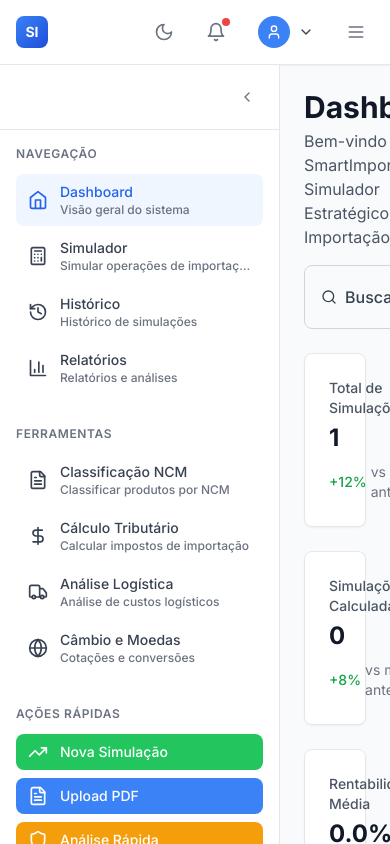
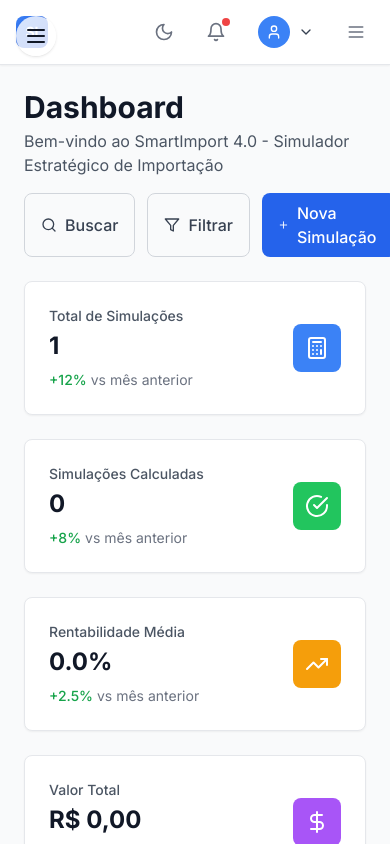
Before and after one commit to OLVCORE/SmartImport-4.0, a React (Vite) app: page / in a window 390 px wide. Shown: the top 844 px of the page. Built offline with nearby package versions, Linux system fonts and the light colour scheme.

Commit message:
feat: implement responsive sidebar with mobile drawer navigation

```diff
--- a/src/components/Layout/Sidebar.jsx
+++ b/src/components/Layout/Sidebar.jsx
@@ -1,226 +1,94 @@
-import React, { useState } from 'react'
-import { Link, useLocation } from 'react-router-dom'
-import { motion } from 'framer-motion'
-import {
-  Home,
-  Calculator,
-  History,
-  BarChart3,
-  Settings,
-  HelpCircle,
-  ChevronRight,
-  ChevronLeft,
-  FileText,
-  Globe,
-  Truck,
-  DollarSign,
-  Shield,
-  TrendingUp
-} from 'lucide-react'
+import React from 'react'
+import { Home, FileText, History, BarChart2, Menu, X, Settings, User, Bell, Shield, Palette, Globe, DollarSign, Sun, Moon, Monitor } from 'lucide-react'
+import { useState } from 'react'
 
-const Sidebar = () => {
-  const [isCollapsed, setIsCollapsed] = useState(false)
-  const location = useLocation()
-
-  const navigation = [
-    {
-      name: 'Dashboard',
-      href: '/',
-      icon: Home,
-      description: 'Visão geral do sistema'
-    },
-    {
-      name: 'Simulador',
-      href: '/simulator',
-      icon: Calculator,
-      description: 'Simular operações de importação'
-    },
-    {
-      name: 'Histórico',
-      href: '/history',
-      icon: History,
-      description: 'Histórico de simulações'
-    },
-    {
-      name: 'Relatórios',
-      href: '/reports',
-      icon: BarChart3,
-      description: 'Relatórios e análises'
-    }
+const menuItems = [
+  { label: 'Dashboard', icon: Home, href: '/dashboard' },
+  { label: 'Simulador', icon: BarChart2, href: '/simulator' },
+  { label: 'Histórico', icon: History, href: '/history' },
+  { label: 'Relatórios', icon: FileText, href: '/reports' },
 ]
 
 const tools = [
-    {
-      name: 'Classificação NCM',
-      href: '/ncm-classifier',
-      icon: FileText,
-      description: 'Classificar produtos por NCM'
-    },
-    {
-      name: 'Cálculo Tributário',
-      href: '/tax-calculator',
-      icon: DollarSign,
-      description: 'Calcular impostos de importação'
-    },
-    {
-      name: 'Análise Logística',
-      href: '/logistics',
-      icon: Truck,
-      description: 'Análise de custos logísticos'
-    },
-    {
-      name: 'Câmbio e Moedas',
-      href: '/exchange',
-      icon: Globe,
-      description: 'Cotações e conversões'
-    }
+  { label: 'Classificação NCM', icon: FileText, href: '/ncm' },
+  { label: 'Cálculo Tributário', icon: DollarSign, href: '/tax' },
+  { label: 'Análise Logística', icon: BarChart2, href: '/logistics' },
+  { label: 'Câmbio e Moedas', icon: Globe, href: '/exchange' },
 ]
 
-  const quickActions = [
-    {
-      name: 'Nova Simulação',
-      href: '/simulator',
-      icon: TrendingUp,
-      color: 'bg-success-500'
-    },
-    {
-      name: 'Upload PDF',
-      href: '/upload',
-      icon: FileText,
-      color: 'bg-primary-500'
-    },
-    {
-      name: 'Análise Rápida',
-      href: '/quick-analysis',
-      icon: Shield,
-      color: 'bg-warning-500'
-    }
-  ]
+export default function Sidebar() {
+  const [open, setOpen] = useState(false)
+
+  // Fecha o drawer ao clicar fora
+  const handleOverlayClick = () => setOpen(false)
 
   return (
-    <motion.aside
-      initial={{ width: 280 }}
-      animate={{ width: isCollapsed ? 80 : 280 }}
-      className="bg-white dark:bg-gray-800 border-r border-gray-200 dark:border-gray-700 flex flex-col"
+    <>
+      {/* Botão hambúrguer - só aparece no mobile */}
+      <button
+        className="fixed top-4 left-4 z-50 sm:hidden bg-white/80 dark:bg-gray-900/80 rounded-full p-2 shadow"
+        onClick={() => setOpen(true)}
+        aria-label="Abrir menu"
       >
-      {/* Toggle Button */}
-      <div className="flex justify-end p-4 border-b border-gray-200 dark:border-gray-700">
-        <button
-          onClick={() => setIsCollapsed(!isCollapsed)}
-          className="p-2 rounded-lg text-gray-500 dark:text-gray-400 hover:text-gray-700 dark:hover:text-gray-200 hover:bg-gray-100 dark:hover:bg-gray-700 transition-colors duration-200"
+        <Menu className="w-6 h-6" />
+      </button>
+
+      {/* Overlay escurecido */}
+      {open && (
+        <div
+          className="fixed inset-0 bg-black bg-opacity-40 z-40 sm:hidden"
+          onClick={handleOverlayClick}
+        />
+      )}
+
+      {/* Sidebar fixa no desktop, drawer no mobile */}
+      <aside
+        className={`
+          fixed z-50 inset-y-0 left-0 w-64 bg-white dark:bg-gray-900 border-r border-gray-200 dark:border-gray-800
+          transform transition-transform duration-300
+          ${open ? 'translate-x-0' : '-translate-x-full'}
+          sm:translate-x-0 sm:static sm:block
+        `}
+        style={{ minHeight: '100vh' }}
       >
-          {isCollapsed ? (
-            <ChevronRight className="w-4 h-4" />
-          ) : (
-            <ChevronLeft className="w-4 h-4" />
-          )}
+        {/* Botão fechar no mobile */}
+        <div className="flex items-center justify-between sm:hidden p-4">
+          <span className="font-bold text-lg">Menu</span>
+          <button onClick={() => setOpen(false)} aria-label="Fechar menu">
+            <X className="w-6 h-6" />
           </button>
         </div>
 
-      {/* Navigation */}
-      <nav className="flex-1 overflow-y-auto custom-scrollbar">
-        <div className="p-4">
-          {/* Main Navigation */}
-          <div className="mb-8">
-            <h3 className={`text-xs font-semibold text-gray-500 dark:text-gray-400 uppercase tracking-wider mb-3 ${isCollapsed ? 'sr-only' : ''}`}>
-              Navegação
-            </h3>
-            <ul className="space-y-1">
-              {navigation.map((item) => (
-                <li key={item.name}>
-                  <Link
-                    to={item.href}
-                    className={`flex items-center space-x-3 px-3 py-2 rounded-lg text-sm font-medium transition-colors duration-200 group ${
-                      location.pathname === item.href
-                        ? 'text-primary-600 bg-primary-50 dark:bg-primary-900/20 dark:text-primary-400'
-                        : 'text-gray-700 dark:text-gray-300 hover:text-primary-600 dark:hover:text-primary-400 hover:bg-gray-50 dark:hover:bg-gray-700'
-                    }`}
-                    title={isCollapsed ? item.description : ''}
+        <nav className="mt-6 space-y-2 px-4">
+          <div className="text-xs text-gray-500 dark:text-gray-400 mb-2">NAVEGAÇÃO</div>
+          {menuItems.map(item => (
+            <a
+              key={item.label}
+              href={item.href}
+              className="flex items-center gap-3 px-3 py-2 rounded-lg text-gray-700 dark:text-gray-200 hover:bg-primary-50 dark:hover:bg-primary-900/20 transition"
+              onClick={() => setOpen(false)}
             >
-                    <item.icon className="w-5 h-5 flex-shrink-0" />
-                    {!isCollapsed && (
-                      <div className="flex-1 min-w-0">
-                        <span>{item.name}</span>
-                        <p className="text-xs text-gray-500 dark:text-gray-400 truncate">
-                          {item.description}
-                        </p>
-                      </div>
-                    )}
-                  </Link>
-                </li>
+              <item.icon className="w-5 h-5" />
+              <span>{item.label}</span>
+            </a>
           ))}
-            </ul>
-          </div>
-
-          {/* Tools Section */}
-          {!isCollapsed && (
-            <div className="mb-8">
-              <h3 className="text-xs font-semibold text-gray-500 dark:text-gray-400 uppercase tracking-wider mb-3">
-                Ferramentas
-              </h3>
-              <ul className="space-y-1">
-                {tools.map((item) => (
-                  <li key={item.name}>
-                    <Link
-                      to={item.href}
-                      className="flex items-center space-x-3 px-3 py-2 rounded-lg text-sm font-medium text-gray-700 dark:text-gray-300 hover:text-primary-600 dark:hover:text-primary-400 hover:bg-gray-50 dark:hover:bg-gray-700 transition-colors duration-200 group"
-                    >
-                      <item.icon className="w-5 h-5 flex-shrink-0" />
-                      <div className="flex-1 min-w-0">
-                        <span>{item.name}</span>
-                        <p className="text-xs text-gray-500 dark:text-gray-400 truncate">
-                          {item.description}
-                        </p>
-                      </div>
-                    </Link>
-                  </li>
-                ))}
-              </ul>
-            </div>
-          )}
-
-          {/* Quick Actions */}
-          <div className="mb-8">
-            <h3 className={`text-xs font-semibold text-gray-500 dark:text-gray-400 uppercase tracking-wider mb-3 ${isCollapsed ? 'sr-only' : ''}`}>
-              Ações Rápidas
-            </h3>
-            <div className="space-y-2">
-              {quickActions.map((action) => (
-                <Link
-                  key={action.name}
-                  to={action.href}
-                  className={`flex items-center space-x-3 px-3 py-2 rounded-lg text-sm font-medium text-white transition-all duration-200 hover:scale-105 ${action.color}`}
-                  title={isCollapsed ? action.name : ''}
-                >
-                  <action.icon className="w-5 h-5 flex-shrink-0" />
-                  {!isCollapsed && <span>{action.name}</span>}
-                </Link>
-              ))}
-            </div>
-          </div>
-        </div>
         </nav>
 
-      {/* Footer */}
-      <div className="p-4 border-t border-gray-200 dark:border-gray-700">
-        <div className={`flex items-center space-x-3 ${isCollapsed ? 'justify-center' : ''}`}>
-          <div className="w-8 h-8 bg-gradient-to-br from-primary-500 to-primary-700 rounded-lg flex items-center justify-center">
-            <span className="text-white font-bold text-xs">SI</span>
-          </div>
-          {!isCollapsed && (
-            <div className="flex-1 min-w-0">
-              <p className="text-sm font-medium text-gray-900 dark:text-white">
-                SmartImport 4.0
-              </p>
-              <p className="text-xs text-gray-500 dark:text-gray-400">
-                EXCELTTA
-              </p>
-            </div>
-          )}
-        </div>
-      </div>
-    </motion.aside>
+        <nav className="mt-8 space-y-2 px-4">
+          <div className="text-xs text-gray-500 dark:text-gray-400 mb-2">FERRAMENTAS</div>
+          {tools.map(item => (
+            <a
+              key={item.label}
+              href={item.href}
+              className="flex items-center gap-3 px-3 py-2 rounded-lg text-gray-700 dark:text-gray-200 hover:bg-primary-50 dark:hover:bg-primary-900/20 transition"
+              onClick={() => setOpen(false)}
+            >
+              <item.icon className="w-5 h-5" />
+              <span>{item.label}</span>
+            </a>
+          ))}
+        </nav>
+      </aside>
+    </>
   )
 }
-
-export default Sidebar
```
Lines whose indentation alone changed are shown as unchanged.
